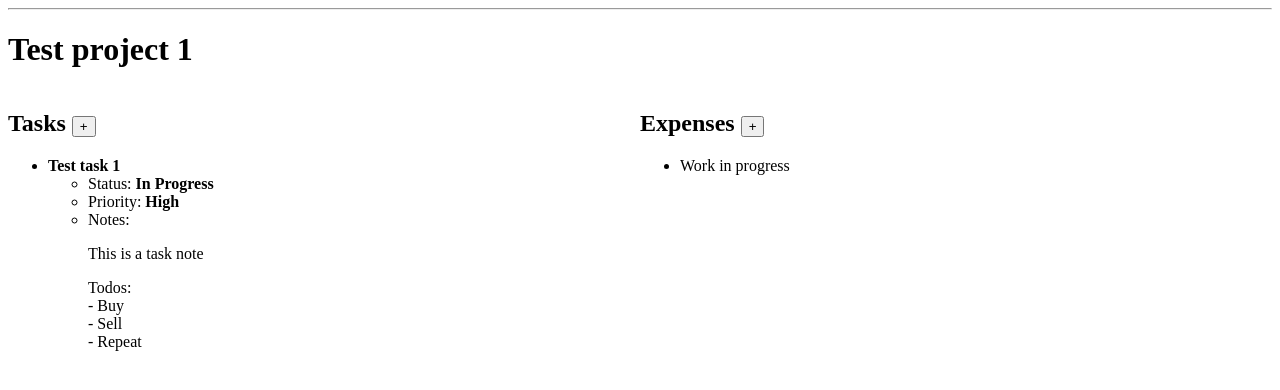
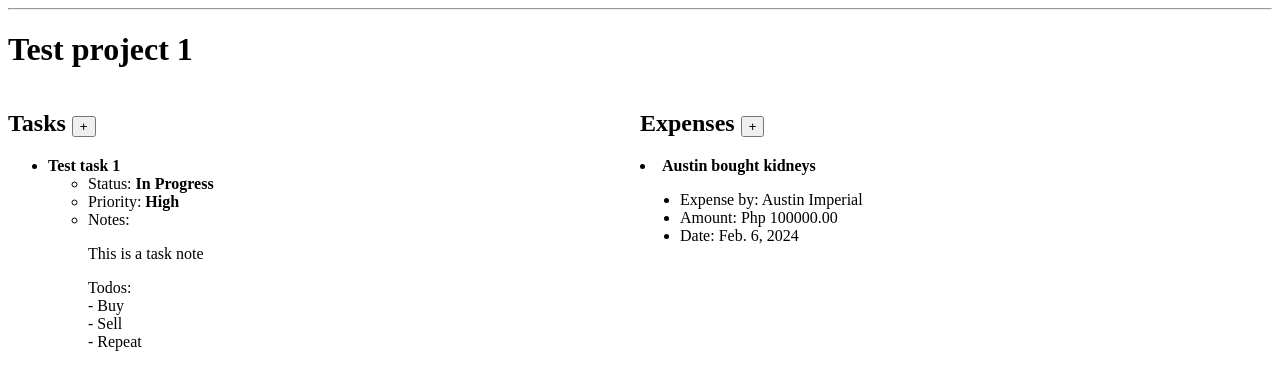
Before and after one commit to akaNiknok/ProjectManager, a Django app: template ProjectManager/PMApp/templates/dashboard.html in a window 1280 px wide. Shown: the part 117-507 px from the top of the page. Run offline with Django 5.2, Linux system fonts and the light colour scheme; the template is opened without the code that fills it: values that come from a table or form of the project are taken from there, others are empty; data comes from the database, SQL or seed files in the repository; both versions use the stored data as it was after the commit.

Commit message:
Add expense view

```diff
--- a/ProjectManager/PMApp/templates/dashboard.html
+++ b/ProjectManager/PMApp/templates/dashboard.html
@@ -39,9 +39,15 @@
         Expenses
         <button onclick="showNewForm('expenses')">+</button>
     </h2>
-        <ul>
-            <li>Work in progress</li>
-        </ul>
+            {% for expense in expenses %}
+                <li><b>{{ expense.expense_desc }}</b>
+                    <ul>
+                        <li>Expense by: {{ expense.member_id.user_id.name }}</li>
+                        <li>Amount: Php {{ expense.expense_amt }}</li>
+                        <li>Date: {{ expense.expense_date }}</li>
+                    </ul>
+                </li>
+            {% endfor %}
     </div>
 
 
--- a/ProjectManager/PMApp/views.py
+++ b/ProjectManager/PMApp/views.py
@@ -22,12 +22,13 @@ def dashboard(request):
         request.session["current_project_id"] = 0
         project_obj = project_objs[0]
 
-    # Get tasks
+    # Get tasks and expenses
     task_objs = Task.objects.filter(project_id=project_id)
+    expense_objs = Expense.objects.filter(project_id=project_id)
 
     return render(request,
                   "dashboard.html",
-                  {"project": project_obj, "tasks": task_objs})
+                  {"project": project_obj, "tasks": task_objs, "expenses": expense_objs})
 
 
 def switch_project(request, project_id):
```
Also changed, not shown: ProjectManager/db.sqlite3.
